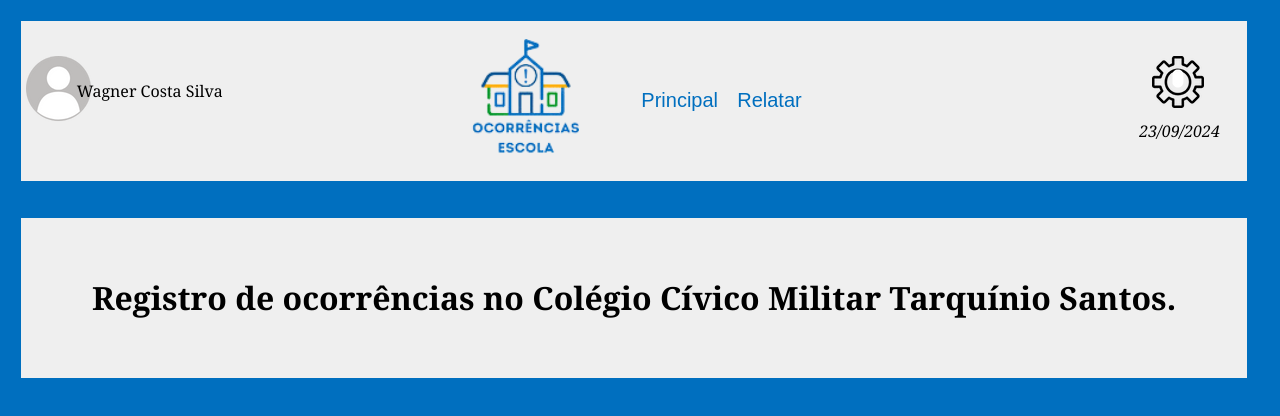
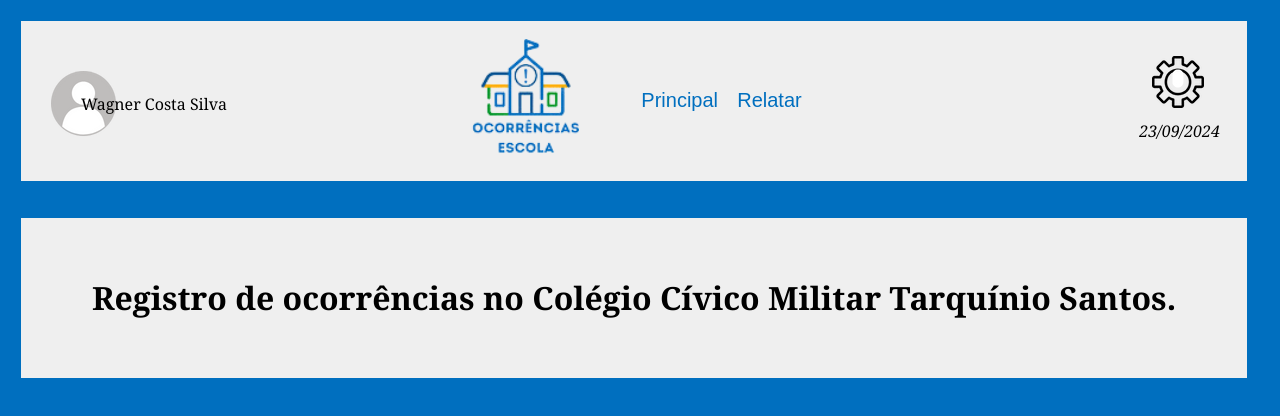
Before and after one commit to Dutrasilvathiago/sistema-ocorr-ncia, a plain HTML site: page ocorrencias.html in a window 1280 px wide. Drawn offline with Linux system fonts and the light colour scheme.

Commit message:
Add files via upload

```diff
--- a/css/style_historico.css
+++ b/css/style_historico.css
@@ -21,6 +21,9 @@
     font-size: 20px;
     text-decoration: none;
     text-align: right;
+}
+#h2header:hover{
+    filter: invert(60%);
 }
 
 h4 {
--- a/css/style_principal.css
+++ b/css/style_principal.css
@@ -47,14 +47,14 @@
 }
 .foto_perfil{
     position: absolute;
-    left: 2%;
-    top: 7%;
+    margin-right: 86%;
+    margin-top: 0.5%;
 }
 
 .nome_perfil{
     position: absolute;
-    left: 6%;
-    top: 10%;
+    margin-right: 75%;
+    margin-top: 0.5%;
 }
 
 .btn_config{
@@ -108,6 +108,12 @@
     text-align: right;
 }
 
+#h2header:hover{
+    filter: invert(60%);
+}
+
+
+
 main{
     margin: 1%;
     justify-content: center;
```
